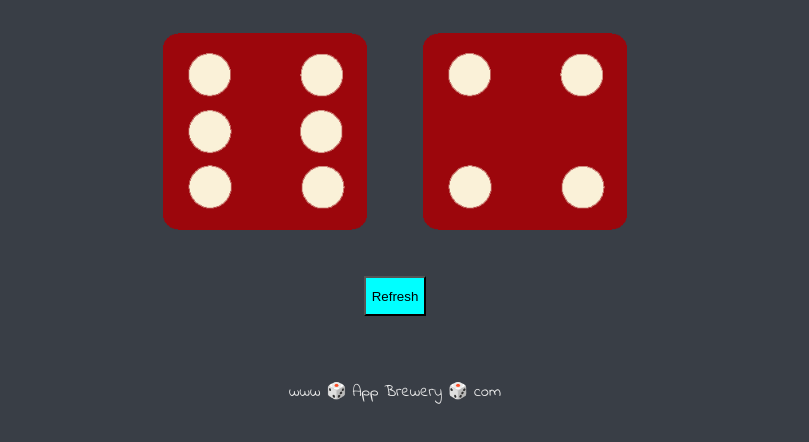
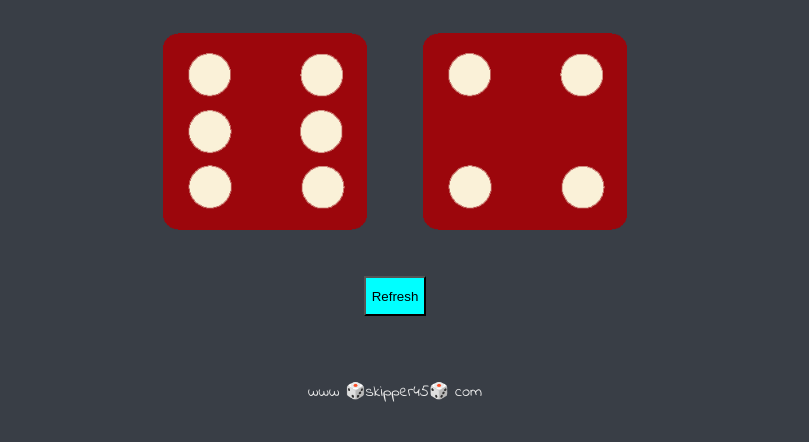
Before and after one commit to theskipper45/Dice-Challenge, a plain HTML site: page index.html in a window 1280 px wide. Shown: the part 302-744 px from the top of the page, without its empty margins (245-1054 px from the left). Drawn offline with Linux system fonts and the light colour scheme; files whose address does not match are found by name.

Commit message:
Update index.html

```diff
--- a/index.html
+++ b/index.html
@@ -30,6 +30,6 @@
   </body>
 
   <footer>
-    www 🎲 App Brewery 🎲 com
+    www 🎲skipper45🎲 com
   </footer>
 </html>
```
